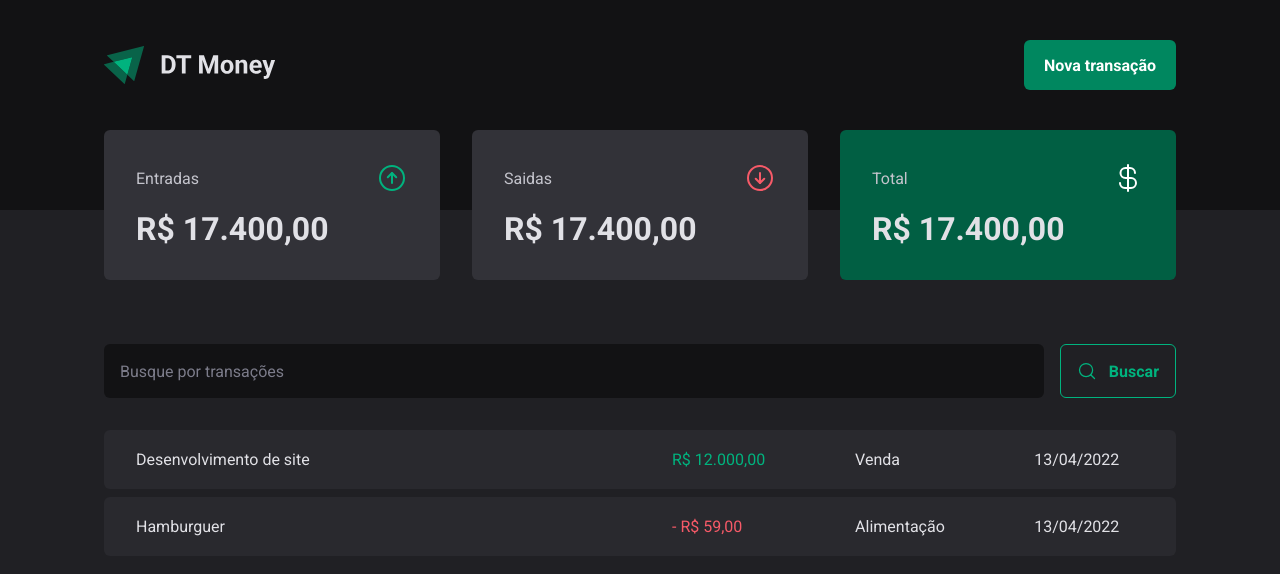
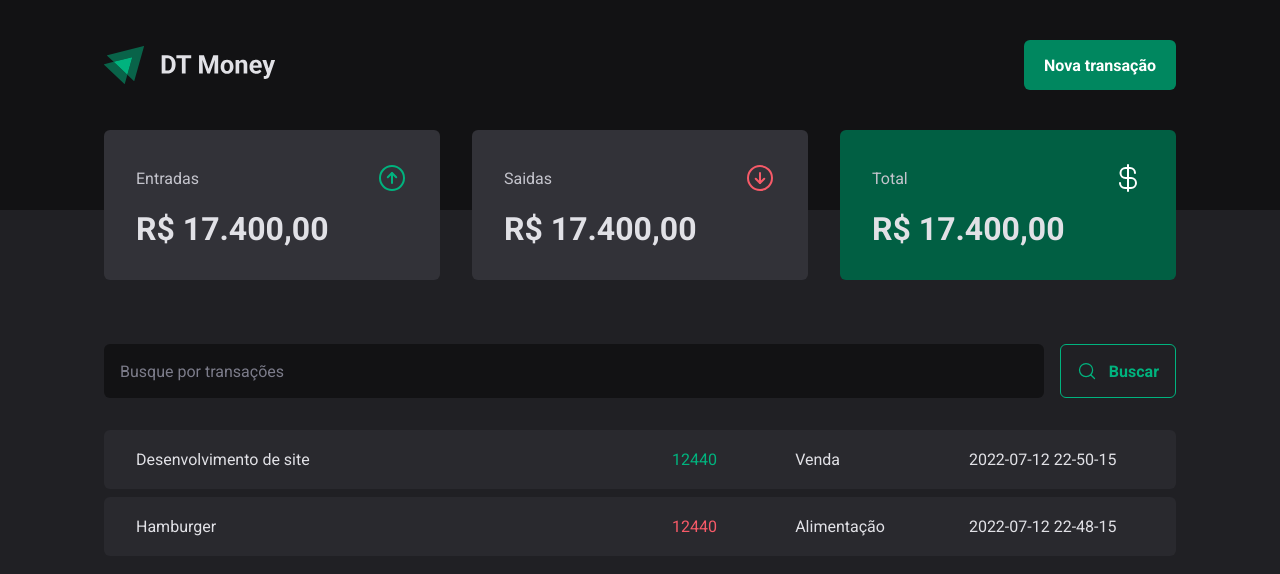
Before and after one commit to nikolasmarlon/03-dt-money, a React (Vite) app: page / in a window 1280 px wide. Shown: the top 574 px of the page. Built offline with nearby package versions, Linux system fonts and the light colour scheme; data requests are answered from the project's data file.

Commit message:
Realizando requisição HTTP

```diff
--- a/src/pages/Transactions/index.tsx
+++ b/src/pages/Transactions/index.tsx
@@ -1,9 +1,41 @@
+import { useEffect, useState } from "react";
 import { Header } from "../../components/Header";
 import { Summary } from "../../components/Header/Summary";
 import { SearchForm } from "./components/SearchForm";
 import { PriceHighlight, TransactionsContainer, TransactionsTable } from "./styles";
 
+
+interface Transaction {
+    id: number
+    description: string
+    type: 'income' | 'outcome'
+    price: number
+    category: string
+    createdAt: string
+}
+
 export function Transactions(){
+
+
+
+    const [transactions, setTransactions] = useState<Transaction[]>([])
+
+    //promises
+    // fetch executa sempre que a pagina é recalculada(renderizada)
+    //para contornar vamos usar o useEffect
+
+    async function loadTransactions(){
+        const response = await fetch('http://localhost:3000/transactions')
+        const data = await response.json()
+
+        setTransactions(data)
+    }
+
+    useEffect(() => {
+        loadTransactions()
+    }, [])
+
+
     return(
         <div>
             <Header />
@@ -15,26 +47,22 @@
 
                 <TransactionsTable>
                     <tbody>
-                        <tr>
-                            <td width="50%">Desenvolvimento de site</td>
-                            <td>
-                                <PriceHighlight variant="income">
-                                    R$ 12.000,00
-                                </PriceHighlight></td>
-                            <td>Venda</td>
-                            <td>13/04/2022</td>
-                        </tr>
-                        <tr>
-                            <td width="50%">Hamburguer</td>
-                            <td>
-                                <PriceHighlight variant="outcome">
-                                    - R$ 59,00
-                                </PriceHighlight>
 
-                            </td>
-                            <td>Alimentação</td>
-                            <td>13/04/2022</td>
-                        </tr>
+                        {transactions.map( transaction =>{
+                        return(
+                                <tr key={transaction.id}>
+                                    <td width="50%">{transaction.description}</td>
+                                        <td>
+                                            <PriceHighlight variant={transaction.type}>
+                                                {transaction.price}
+                                            </PriceHighlight></td>
+                                        <td>{transaction.category}</td>
+                                    <td>{transaction.createdAt}</td>
+                                </tr>
+                            )
+                        })}
+
+
                     </tbody>
                 </TransactionsTable>
             </TransactionsContainer>
```
